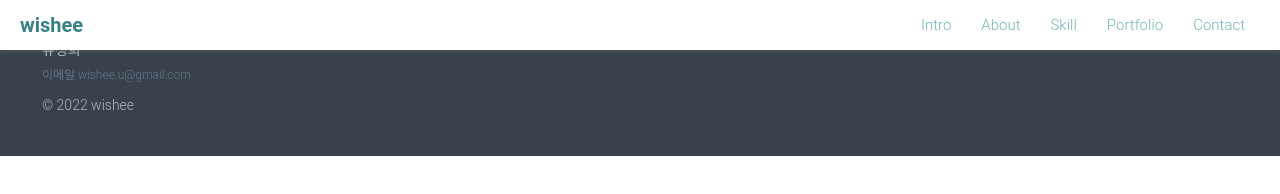
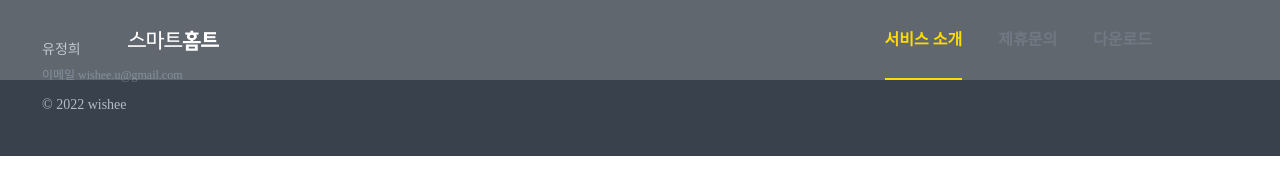
Before and after one commit to wisheee/kakaoht, a website: page src/index.html in a window 1280 px wide. Drawn offline with nearby package versions, Linux system fonts and the light colour scheme; files that its build step writes are made by us from their sources; files whose address does not match are found by name; a web font is replaced by a local one.

Commit message:
feat: 헤더 퍼블리싱

```diff
--- a/src/html/layout/header.html
+++ b/src/html/layout/header.html
@@ -1,22 +1,20 @@
 <header>
-  <h1>wishee</h1>
-  <nav class="gnb">
+  <div class="inner">
+    <h1 class="l_logo">
+      <a href="#none"><span class="text-hidden">스마트홈트</span></a>
+    </h1>
+    <nav class="l_gnb">
       <ul>
-      <li>
-        <a href="#intro">Intro</a>
+        <li class="active">
+          <a href="#service">서비스 소개</a>
         </li>
         <li>
-        <a href="#about">About</a>
+          <a href="#question">제휴문의</a>
         </li>
         <li>
-        <a href="#skill">Skill</a>
-      </li>
-      <li>
-        <a href="#portfolio">Portfolio</a>
-      </li>
-      <li>
-        <a href="#contact">Contact</a>
+          <a href="#none">다운로드</a>
         </li>
       </ul>
     </nav>
+  </div>
 </header>
--- a/src/index.html
+++ b/src/index.html
@@ -4,11 +4,12 @@
   <meta charset="UTF-8">
   <meta http-equiv="X-UA-Compatible" content="IE=edge">
   <meta name="viewport" content="width=device-width, initial-scale=1.0">
-  <title>wishee | 포트폴리오</title>
+  <title>스마트홈트</title>
+  <link rel="shortcut icon" href="images/common/Mobile_favicon_01.ico" type="image/x-icon">
   <link rel="stylesheet" href="css/main.css">
 </head>
 <body class="before-load">
-  <div class="container">
+  <div class="wrap">
     @@include('html/components/loading.html')
     @@include('html/layout/header.html')
     <main>
--- a/src/scss/abstracts/_mixins.scss
+++ b/src/scss/abstracts/_mixins.scss
@@ -1,3 +1,16 @@
 @mixin font-main {
-  font-family: 'Spoqa Han Sans', AppleGothic, Roboto, sans-serif;
+  font-family: 'Spoqa Han Sans Neo', 'sans-serif';
 }
+
+@mixin ellipsis($lines: 1) {
+  overflow: hidden;
+  text-overflow: ellipsis;
+
+  @if ($lines == 1) {
+    white-space: nowrap;
+  } @else {
+    display: -webkit-box;
+    -webkit-line-clamp: $lines;
+    -webkit-box-orient: vertical;
+  }
+}
--- a/src/scss/abstracts/_variables.scss
+++ b/src/scss/abstracts/_variables.scss
@@ -1,10 +1,12 @@
 // font-weight
-$fw-bold: 600;
+$fw-bold: 700;
 $fw-normal: 300;
 $fw-lignt: 200;
 
 // color
-$c-black: #1d1d1f;
+$c-black: #070707;
+$c-main-yellow: #ffdc00;
+$c-gray: #717883;
 
 // z-index
 $z-loading: 999;
--- /dev/null
+++ b/src/scss/base/_base.scss
@@ -0,0 +1,51 @@
+html {
+	line-height: 1.2;
+	font-size: 62.5%;
+}
+
+body {
+	font-weight: $fw-normal;
+	color: $c-black;
+	-webkit-font-smoothing: antialiased;
+
+	@include font-main;
+
+	&.lock-screen {
+		overflow: hidden;
+		height: 100%;
+	}
+
+	.visible-item {
+		visibility: visible;
+		opacity: 1;
+	}
+
+	.hidden-item {
+		visibility: hidden;
+		opacity: 0;
+	}
+}
+
+.wrap {
+	overflow-x: hidden;
+}
+
+.inner {
+  display: flex;
+  position: relative;
+  width: 80%;
+  max-width: 106rem;
+  height: 100%;
+  margin: auto;
+}
+
+.text-hidden {
+  overflow: hidden;
+  border: 0;
+  position: absolute;
+  z-index: -1;
+  width: 1px;
+  height: 1px;
+  clip: rect(1px, 1px, 1px, 1px);
+  clip-path: inset(50%);
+}
--- a/src/scss/base/_reset.scss
+++ b/src/scss/base/_reset.scss
@@ -60,14 +60,3 @@ button {
 		outline: none;
 	}
 }
-html {
-	line-height: 1.2;
-	font-size: 62.5%;
-}
-body {
-	font-weight: $fw-normal;
-	color: $c-black;
-	-webkit-font-smoothing: antialiased;
-
-	@include font-main;
-}
--- a/src/scss/layout/_header.scss
+++ b/src/scss/layout/_header.scss
@@ -2,28 +2,55 @@ header {
   position: fixed;
   top: 0;
   left: 0;
-  display: flex;
-  align-items: center;
-  justify-content: space-between;
   width: 100%;
-  height: 5rem;
-  padding: 0 2rem;
-  box-shadow: 0 0 5px rgba(160, 160, 160, 0.3);
-  background-color: #fff;
+  height: 8rem;
+  background: rgba($color: #fff, $alpha: 0.2);
   z-index: $z-header;
+
+  .inner {
+    justify-content: space-between;
+  }
 }
-h1 {
-  font-size: 2rem;
-  color: #388087;
+
+.l_logo {
+  width: 9.1rem;
+
+  a {
+    display: block;
+    height: 100%;
+    background: url('../images/common/Main.png') no-repeat center;
+    background-size: contain;
+  }
 }
-.gnb {
+
+.l_gnb {
   ul {
     display: flex;
-  }
+    height: 100%;
 
-  a {
-    font-size: 1.5rem;
-    padding: 0 1em;
-    color: #6fb3b8;
+    li {
+      display: flex;
+      align-items: center;
+      height: 100%;
+      position: relative;
+      margin-left: 3.6rem;
+      font-size: 1.6rem;
+      font-weight: $fw-bold;
+      color: $c-gray;
+
+      &.active {
+        color: $c-main-yellow;
+
+        &::after {
+          content: '';
+          position: absolute;
+          left: 0;
+          bottom: 0;
+          width: 100%;
+          height: 0.2rem;
+          background-color: $c-main-yellow;;
+        }
+      }
+    }
   }
 }
--- a/src/scss/main.scss
+++ b/src/scss/main.scss
@@ -1,4 +1,4 @@
-@import url(//spoqa.github.io/spoqa-han-sans/css/SpoqaHanSans-kr.css);
+@import url(//spoqa.github.io/spoqa-han-sans/css/SpoqaHanSansNeo.css);
 
 @import 'abstracts/variables';
 @import 'abstracts/mixins';
@@ -6,6 +6,7 @@
 @import 'abstracts/mediaQueries';
 
 @import 'base/reset';
+@import 'base/base';
 @import 'base/animations';
 
 @import 'components/loading';
```
Also changed, not shown: src/images/common/Main.png (added), src/images/common/Mobile_favicon_01.ico (added). Lines whose indentation alone changed are shown as unchanged.
